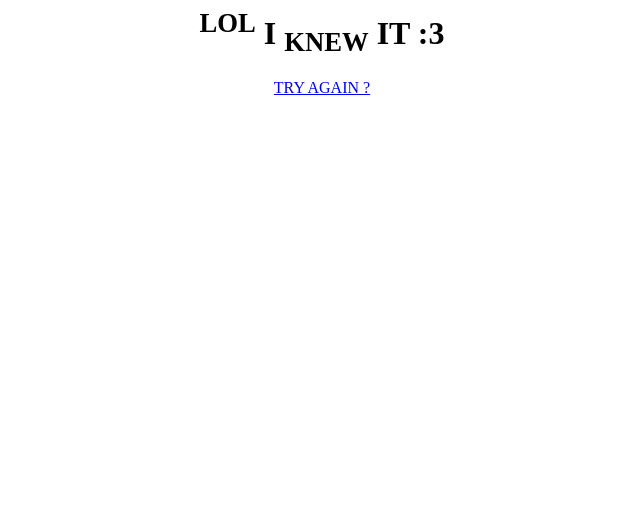
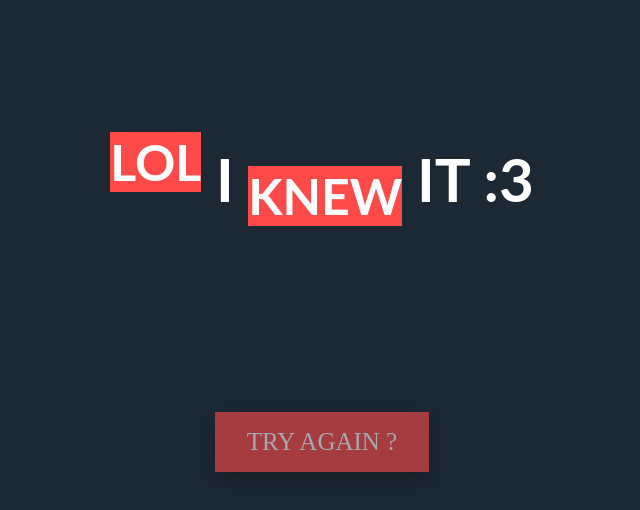
Before and after one commit to HaHaHapis/dumb-question, a plain HTML site: page dumb_answer.html in a window 1280 px wide. Shown: the whole page, without its empty margins (318-958 px from the left). Drawn offline with Linux system fonts and the light colour scheme.

Commit message:
Update dumb_answer.html

```diff
--- a/dumb_answer.html
+++ b/dumb_answer.html
@@ -3,7 +3,7 @@
 <title>( ͡¬ ͜ʖ ͡¬)</title>
 <meta name="viewport" content="width=device-width, initial-scale=1">
 
-<link rel="stylesheet" href="Css\dumb_style.css">
+<link rel="stylesheet" href="dumb_project\Css\dumb_style.css">
 
 </head>
 
```
